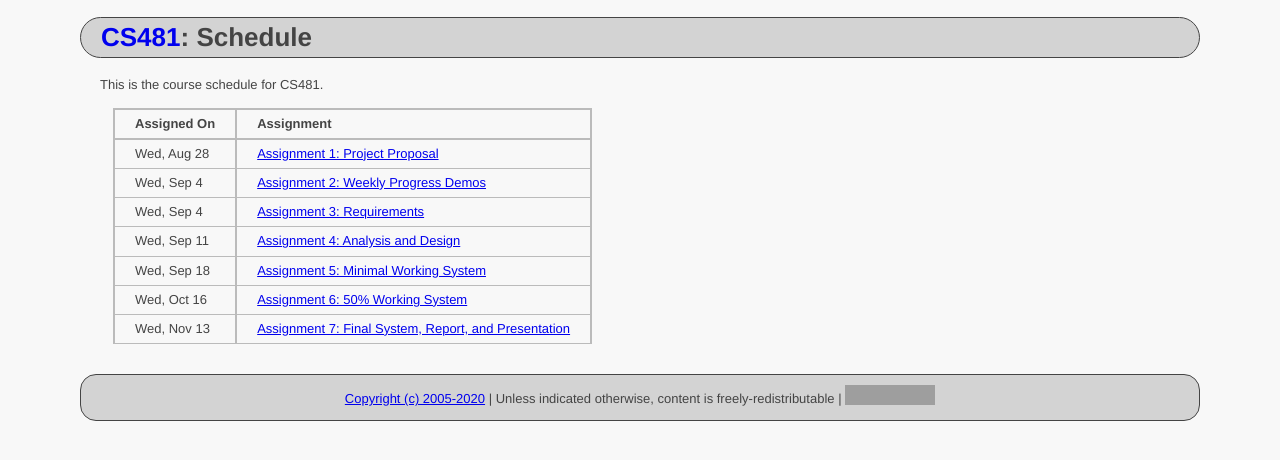
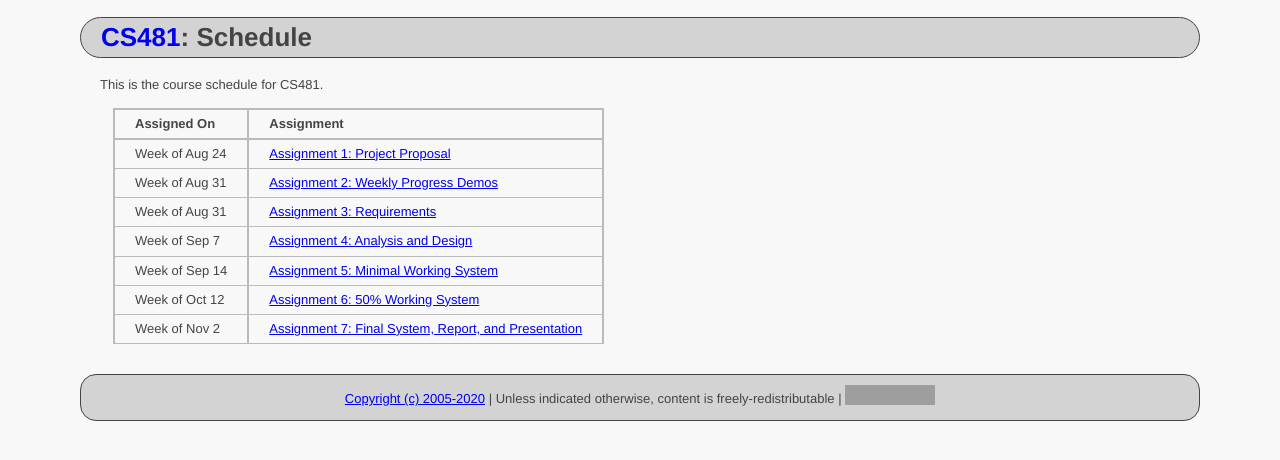
Before and after one commit to ycpcs/cs481-fall2020, a Jekyll site: the page built from schedule.md, in a window 1280 px wide. Shown: the top 460 px of the page. Built offline with Jekyll 4.4.1, drawn with Linux system fonts in a browser that asks for light colours; grey boxes are pictures that could not be loaded.

Commit message:
fixed syllabus

```diff
--- a/schedule.md
+++ b/schedule.md
@@ -8,10 +8,10 @@ This is the course schedule for CS481.
 
 **Assigned On** | **Assignment**
 :---------------|:---------------
-Wed, Aug 28 | [Assignment 1: Project Proposal](assign/assign01.html)
-Wed, Sep 4  | [Assignment 2: Weekly Progress Demos](assign/assign02.html)
-Wed, Sep 4  | [Assignment 3: Requirements](assign/assign03.html)
-Wed, Sep 11 | [Assignment 4: Analysis and Design](assign/assign04.html)
-Wed, Sep 18 | [Assignment 5: Minimal Working System](assign/assign05.html)
-Wed, Oct 16 | [Assignment 6: 50% Working System](assign/assign06.html)
-Wed, Nov 13 | [Assignment 7: Final System, Report, and Presentation](assign/assign07.html)
+Week of Aug 24  | [Assignment 1: Project Proposal](assign/assign01.html)
+Week of Aug 31  | [Assignment 2: Weekly Progress Demos](assign/assign02.html)
+Week of Aug 31  | [Assignment 3: Requirements](assign/assign03.html)
+Week of Sep 7   | [Assignment 4: Analysis and Design](assign/assign04.html)
+Week of Sep 14  | [Assignment 5: Minimal Working System](assign/assign05.html)
+Week of Oct 12  | [Assignment 6: 50% Working System](assign/assign06.html)
+Week of Nov 2   | [Assignment 7: Final System, Report, and Presentation](assign/assign07.html)
```
Also changed, not shown: assign/assign01.md (+1 -1 lines), assign/assign07.md (+1 -1 lines), assign/finalreport.md (+1 -1 lines).
